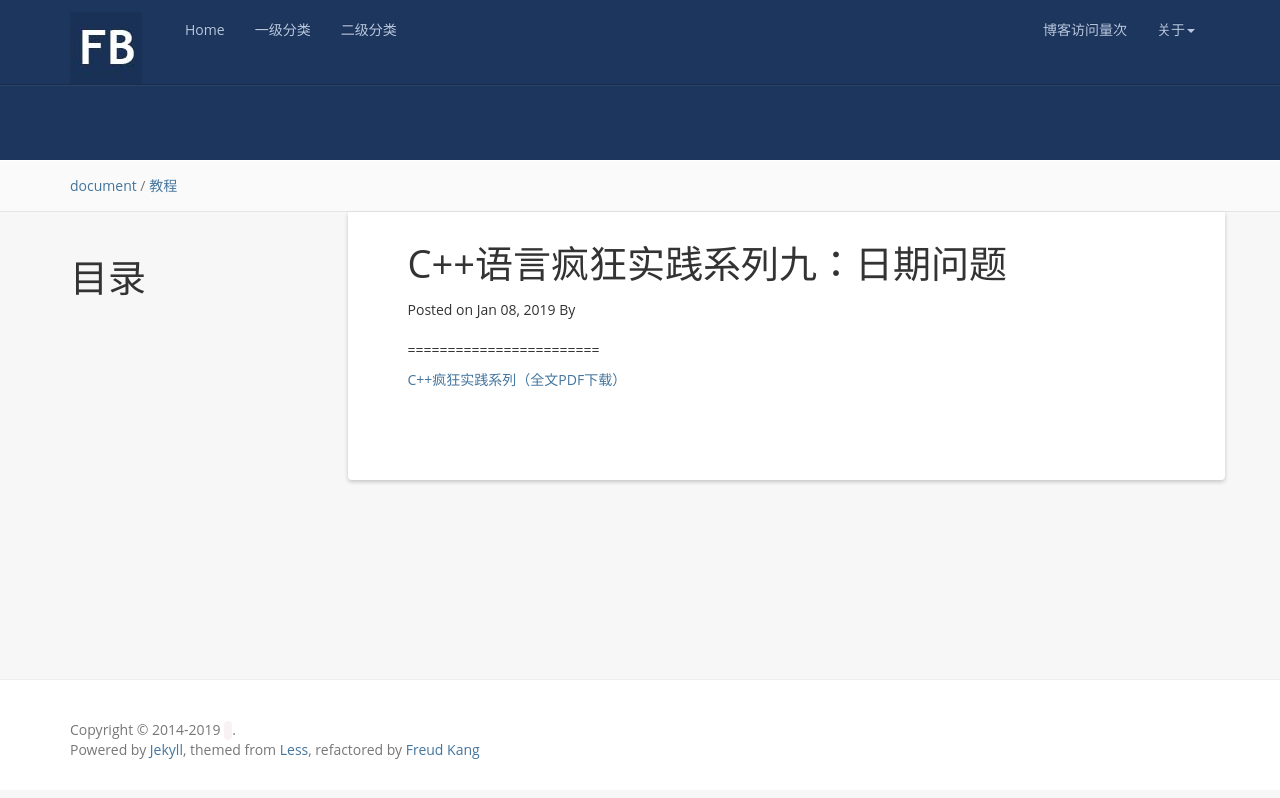
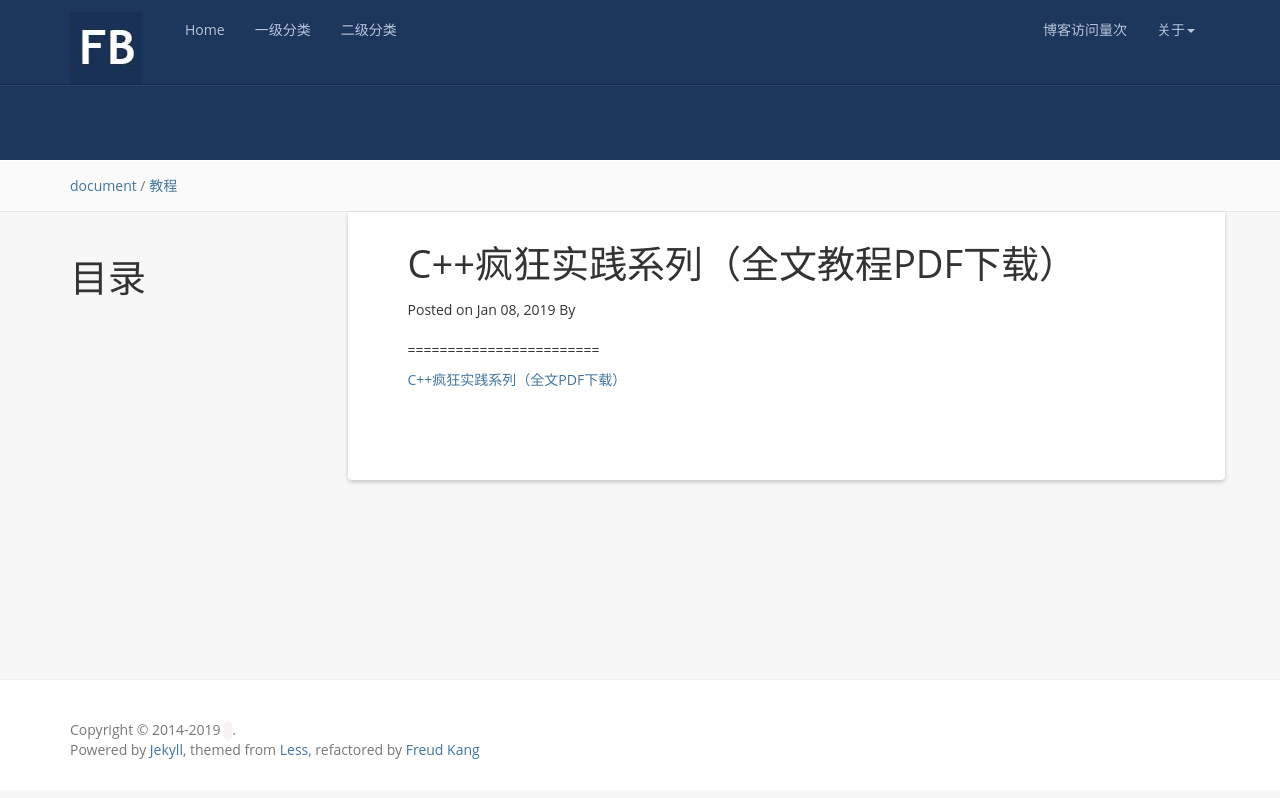
Before and after one commit to drizzletown/drizzletown.github.io, a Jekyll site: the page built from _posts/C++编程疯狂实践系列/2019-01-01-C++语言疯狂实践系列（全文PDF）.md, in a window 1280 px wide. Shown: the top 798 px of the page. Built offline with Jekyll 4.4.1, drawn with Linux system fonts in a browser that asks for light colours; nearby versions of some CDN libraries; a script that is not in the unit is left out; comment, search, counter and statistics services are not loaded.

Commit message:
Initial commit

```diff
--- a/_posts/C++编程疯狂实践系列/2019-01-01-C++语言疯狂实践系列（全文PDF）.md
+++ b/_posts/C++编程疯狂实践系列/2019-01-01-C++语言疯狂实践系列（全文PDF）.md
@@ -1,7 +1,7 @@
 ---
 layout: post
 #标题配置
-title:  C++语言疯狂实践系列九：日期问题
+title:  C++疯狂实践系列（全文教程PDF下载）
 #时间配置
 date:   2019-01-08 22:08:00 +0800
 #大类配置
```
